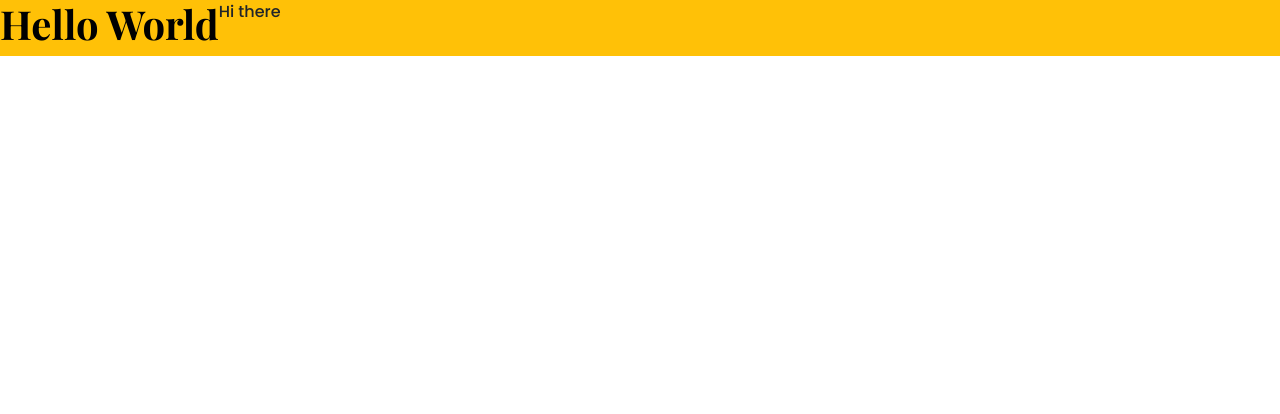
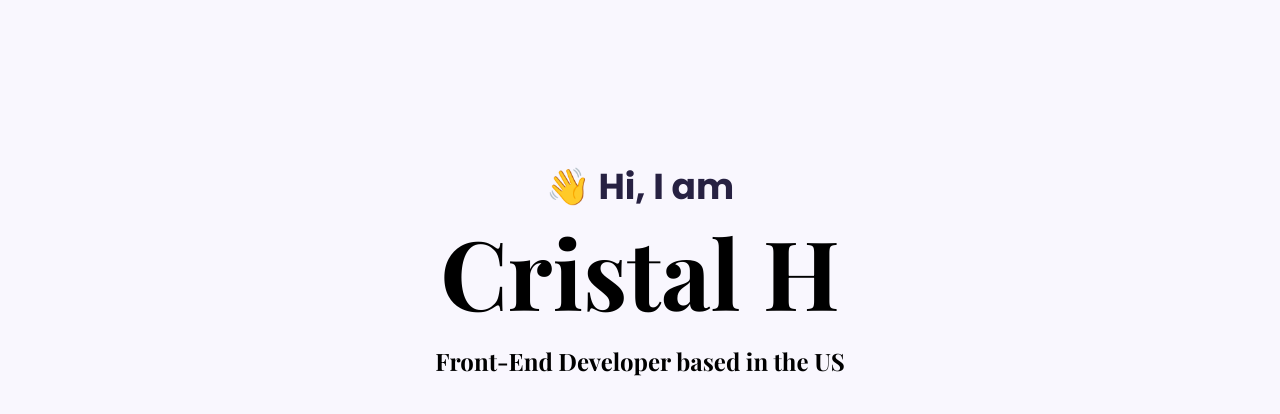
Before and after one commit to codingcalypso/Portfolio-Project, a plain HTML site: page index.html in a window 1280 px wide. Drawn offline with nearby package versions, Linux system fonts and the light colour scheme.

Commit message:
Updated css -  root var's, style for index

```diff
--- a/index.html
+++ b/index.html
@@ -29,9 +29,11 @@
     <link rel="stylesheet" href="styles/style.css" />
   </head>
   <body>
-    <div class="d-flex bg-warning">
-      <h1>Hello World</h1>
-      <p>Hi there</p>
+    <div class="hero">
+      <p>👋 Hi, I am</p>
+      <h1>Cristal H</h1>
+      <h2 class="mb-5">Front-End Developer based in the US</h2>
+      <a href="#" class="btn btn-branding">Contact Me</a>
     </div>
   </body>
 </html>
--- a/styles/style.css
+++ b/styles/style.css
@@ -1,9 +1,50 @@
-h1 {
+:root {
+  --branding-color: #6c63ff;
+  --secondary-color: #272142;
+  --heading-font-family: "Playfair Display", serif;
+  --default-font-family: "Poppins", serif;
+}
+body {
+  font-family: var(--default-font-family);
+}
+h1,
+h2,
+h3,
+h4,
+h5,
+h6 {
   color: black;
-  font-family: "Playfair Display", serif;
+  font-family: var(--heading-font-family);
   font-weight: bold;
 }
+h1 {
+  font-size: 96px;
+}
 p {
-  font-family: "Poppins", sans-serif;
   font-weight: normal;
 }
+.hero {
+  background-color: #f9f7fe;
+  text-align: center;
+  padding: 160px 20px;
+}
+.hero p {
+  font-size: 36px;
+  font-weight: bold;
+  margin: 0;
+  color: var(--secondary-color);
+}
+.hero h2 {
+  font-family: var(--heading-font-family);
+  font-weight: normal;
+  line-height: 2;
+  font-size: 24px;
+}
+.btn-branding {
+  background-color: #var(--branding-color);
+  border-radius: 4px;
+  color: white;
+  font-size: 18px;
+  line-height: 27px;
+  padding: 15px 30px;
+}
```
